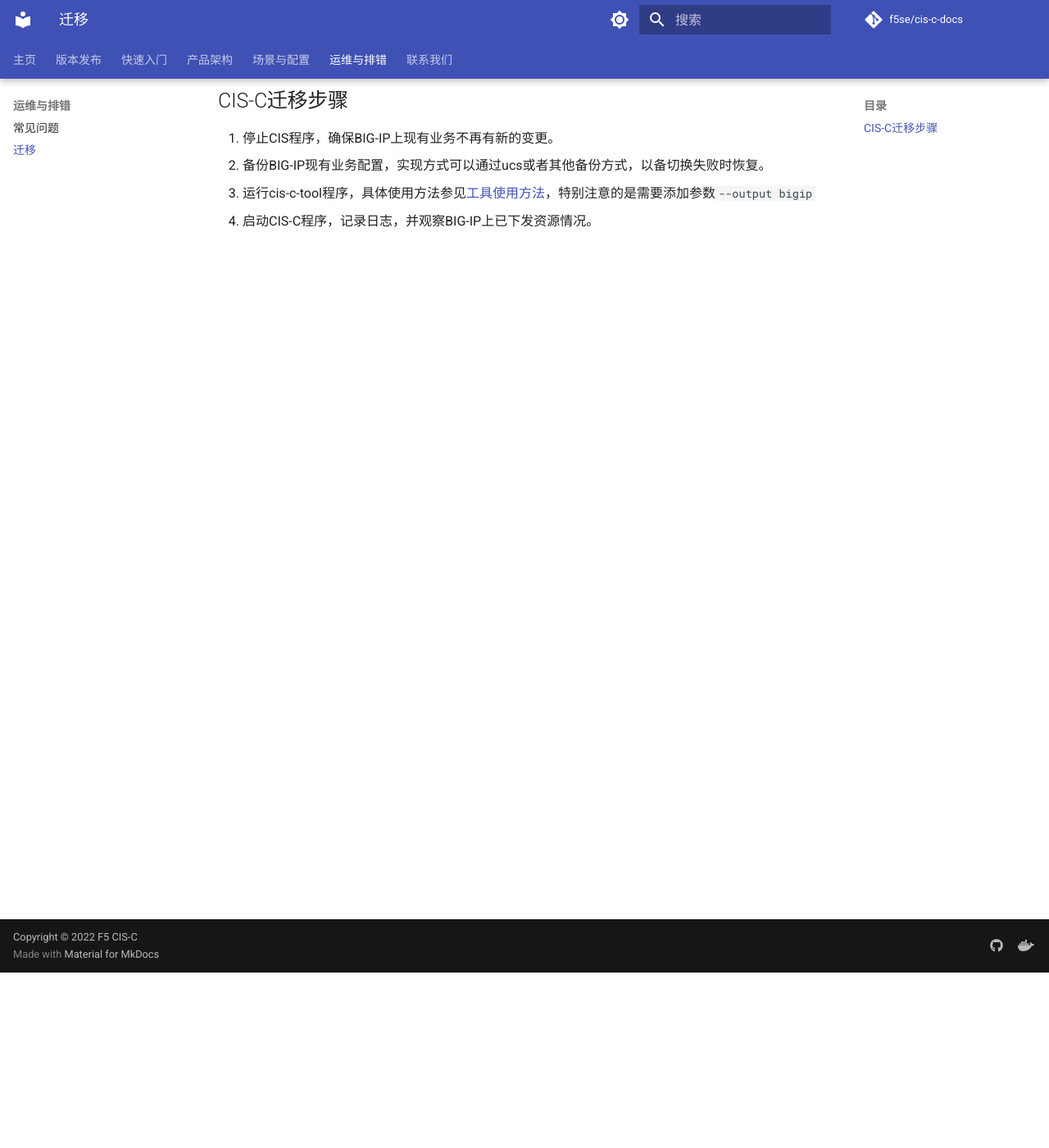
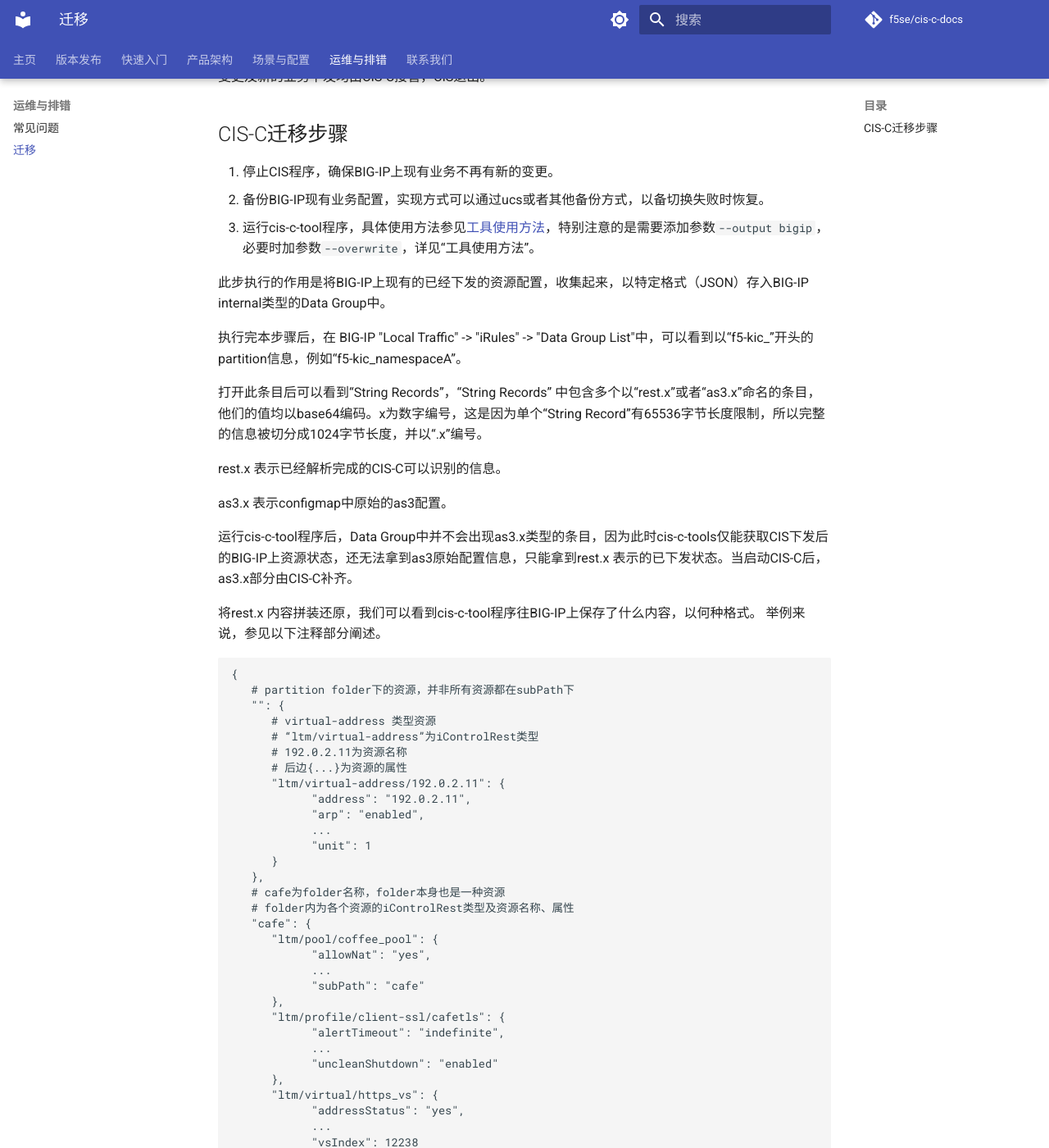
Before and after one commit to f5se/cis-c-docs, an MkDocs documentation site: the page built from docs/Operation-and-troubleshooting/migration.md, in a window 1280 px wide and 1400 px high, scrolled down 214 px. Shown: the whole window at 82% size. Built offline with MkDocs 1.6.1 and Material for MkDocs 9.7.7, drawn with Linux system fonts in a browser that asks for light colours; comment, search, counter and statistics services are not loaded; some of the changed text lies outside the part shown.

Commit message:
update migration guide.

````diff
--- a/docs/Operation-and-troubleshooting/migration.md
+++ b/docs/Operation-and-troubleshooting/migration.md
@@ -1,11 +1,93 @@
 # 迁移
 
 所谓“迁移”为将K8S集群资源下发控制器从[CIS](https://clouddocs.f5.com/containers/latest/)切换为CIS-C的过程。
-切换完成后，已下发业务的变更及新的业务下发均由CIS-C接管，CIS退出。
+
+切换的目的是使用CIS-C取代CIS，接管K8S集群资源到BIG-IP的下发能力，即，切换完成后，已下发业务的变更及新的业务下发均由CIS-C接管，CIS退出。
 
 ## CIS-C迁移步骤
 
 1. 停止CIS程序，确保BIG-IP上现有业务不再有新的变更。
 2. 备份BIG-IP现有业务配置，实现方式可以通过ucs或者其他备份方式，以备切换失败时恢复。
-3. 运行cis-c-tool程序，具体使用方法参见[工具使用方法](https://gitee.com/zongzw/kic-tool#%E5%B7%A5%E5%85%B7%E4%BD%BF%E7%94%A8%E6%96%B9%E6%B3%95)，特别注意的是需要添加参数`--output bigip`
-4. 启动CIS-C程序，记录日志，并观察BIG-IP上已下发资源情况。
+3. 运行cis-c-tool程序，具体使用方法参见[工具使用方法](https://gitee.com/zongzw/kic-tool#%E5%B7%A5%E5%85%B7%E4%BD%BF%E7%94%A8%E6%96%B9%E6%B3%95)，特别注意的是需要添加参数`--output bigip`，必要时加参数`--overwrite`，详见“工具使用方法”。
+
+   此步执行的作用是将BIG-IP上现有的已经下发的资源配置，收集起来，以特定格式（JSON）存入BIG-IP internal类型的Data Group中。
+
+   执行完本步骤后，在 BIG-IP "Local Traffic" -> "iRules" -> "Data Group List"中，可以看到以“f5-kic_”开头的partition信息，例如“f5-kic_namespaceA”。
+
+   打开此条目后可以看到“String Records”，“String Records” 中包含多个以“rest.x”或者“as3.x”命名的条目，他们的值均以base64编码。x为数字编号，这是因为单个“String Record”有65536字节长度限制，所以完整的信息被切分成1024字节长度，并以“.x”编号。
+
+   rest.x 表示已经解析完成的CIS-C可以识别的信息。
+
+   as3.x 表示configmap中原始的as3配置。
+
+   运行cis-c-tool程序后，Data Group中并不会出现as3.x类型的条目，因为此时cis-c-tools仅能获取CIS下发后的BIG-IP上资源状态，还无法拿到as3原始配置信息，只能拿到rest.x 表示的已下发状态。当启动CIS-C后，as3.x部分由CIS-C补齐。
+
+   将rest.x 内容拼装还原，我们可以看到cis-c-tool程序往BIG-IP上保存了什么内容，以何种格式。 举例来说，参见以下注释部分阐述。
+
+   ```
+   {
+      # partition folder下的资源，并非所有资源都在subPath下
+      "": {
+         # virtual-address 类型资源
+         # “ltm/virtual-address”为iControlRest类型
+         # 192.0.2.11为资源名称
+         # 后边{...}为资源的属性
+         "ltm/virtual-address/192.0.2.11": {
+               "address": "192.0.2.11",
+               "arp": "enabled",
+               ...
+               "unit": 1
+         }
+      },
+      # cafe为folder名称，folder本身也是一种资源
+      # folder内为各个资源的iControlRest类型及资源名称、属性
+      "cafe": {
+         "ltm/pool/coffee_pool": {
+               "allowNat": "yes",
+               ...
+               "subPath": "cafe"
+         },
+         "ltm/profile/client-ssl/cafetls": {
+               "alertTimeout": "indefinite",
+               ...
+               "uncleanShutdown": "enabled"
+         },
+         "ltm/virtual/https_vs": {
+               "addressStatus": "yes",
+               ...
+               "vsIndex": 12238
+         },
+         "sys/file/ssl-cert/coffeecert.crt": {
+               ...
+               "version": 3
+         },
+         "sys/file/ssl-cert/teacert.crt": {
+               ...
+               "version": 3
+         },
+         "sys/file/ssl-key/coffeecert.key": {
+               ...
+               "updatedBy": "admin"
+         },
+         "sys/file/ssl-key/teacert.key": {
+               ...
+               "updatedBy": "admin"
+         }
+      }
+      # 一个partition folder下可以有多个folder，取决于as3声明方式。
+   }
+   ```
+
+   将as3解析为符合以上格式的结构体是CIS-C实现下发的关键、基础。
+
+   **运行cis-c-tool程序的根本目的，就是将BIG-IP上现有的资源信息组织起来（JSON）以internal Data Group的形式告知CIS-C程序。**
+
+   **只有这样，CIS-C才能继续对资源进行Create Update Delete操作。**
+
+4. 启动CIS-C程序，完成迁移。维护人员可自行观测日志，并观察BIG-IP上已下发资源情况。
+
+   CIS-C启动后会首先加载interval Data Group中以`f5-kic_`开头的数据，将其作为已下发资源状态。有了这份信息，CIS-C可以：
+
+   * 避免CIS-C重启后所有资源重新下发，这是因为interval Data Group信息可以作为上次下发的fingerprint，CIS-C每次下发前均会对比是否有变化。
+
+   * 在其他下发程序下发基础上继续增量更新。虽然CIS-C并不能知道之前下发程序（如CIS）是如何下发的，但通过cis-c-tool可以知道下发程序操作后BIG-IP上的资源状态。在此状态上，CIS-C便可以知道各种资源的关联关系（例如virtual-pool-member关联关系），就可以继续CRUD了。
````
